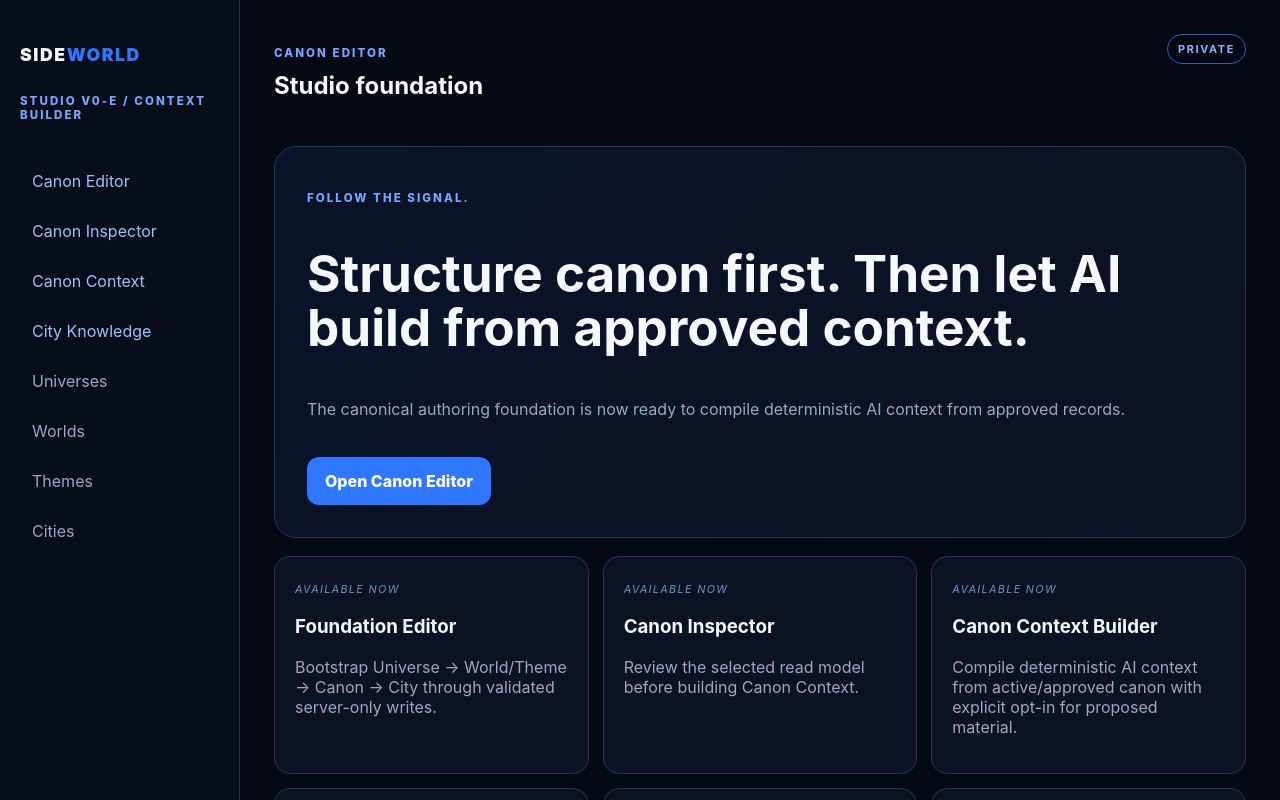
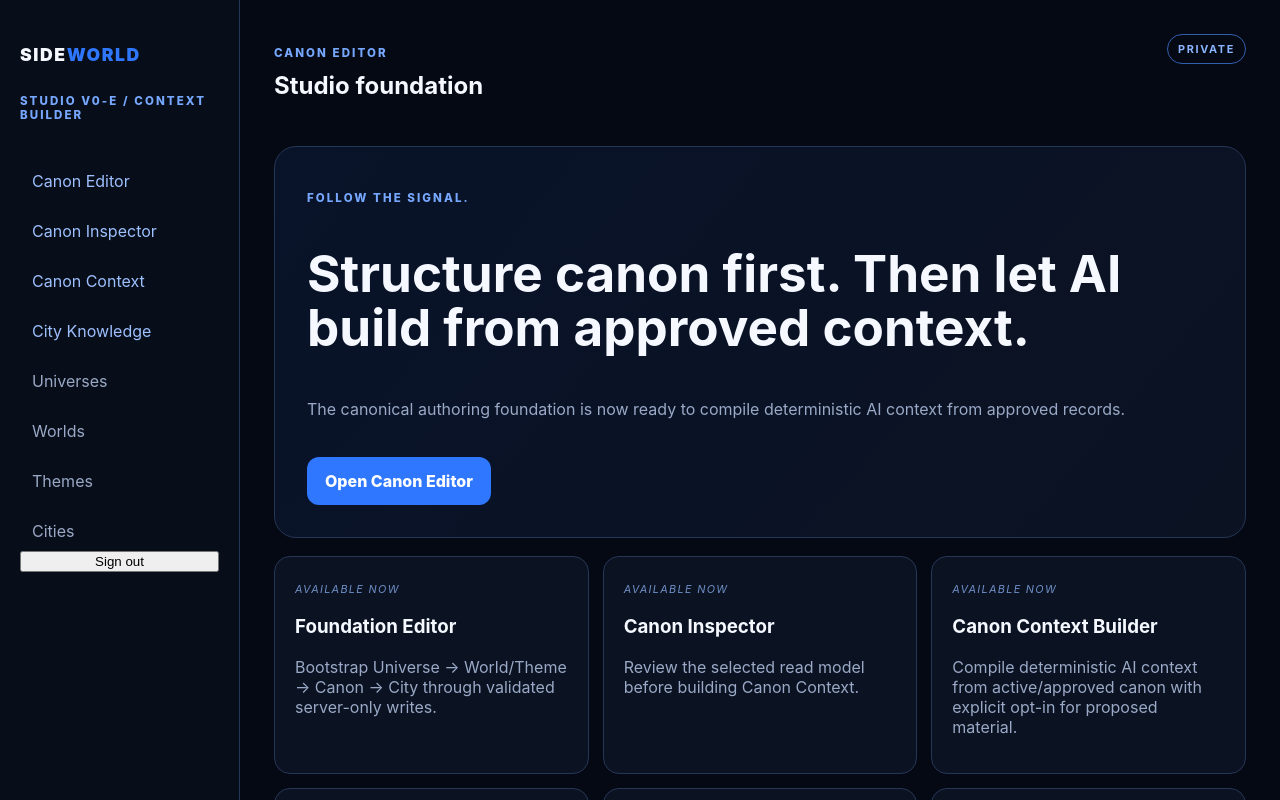
Before and after one commit to outland-compass/outland, a Next.js app in the folder apps/sideworld-studio/web/: page /studio in a window 1280 px wide. Shown: the top 800 px of the page. Built offline with nearby package versions, Linux system fonts and the light colour scheme.

Commit message:
feat(studio): expose sign out in Studio navigation

```diff
--- a/apps/sideworld-studio/web/app/studio/page.tsx
+++ b/apps/sideworld-studio/web/app/studio/page.tsx
@@ -1,4 +1,5 @@
 import Link from 'next/link';
+import { LogoutButton } from './logout-button';
 
 const spaces = [
   ['Universes', 'Canonical universe identity'],
@@ -21,6 +22,7 @@ export default function Studio() {
           <Link href="/studio/city">City Knowledge</Link>
           {spaces.filter(([name]) => name !== 'Canon').map(([name]) => <span key={name}>{name}</span>)}
         </nav>
+        <LogoutButton />
         <p className="phase">PRIVATE AUTHORING<br/>SERVER-ONLY WRITES</p>
       </aside>
 
```
